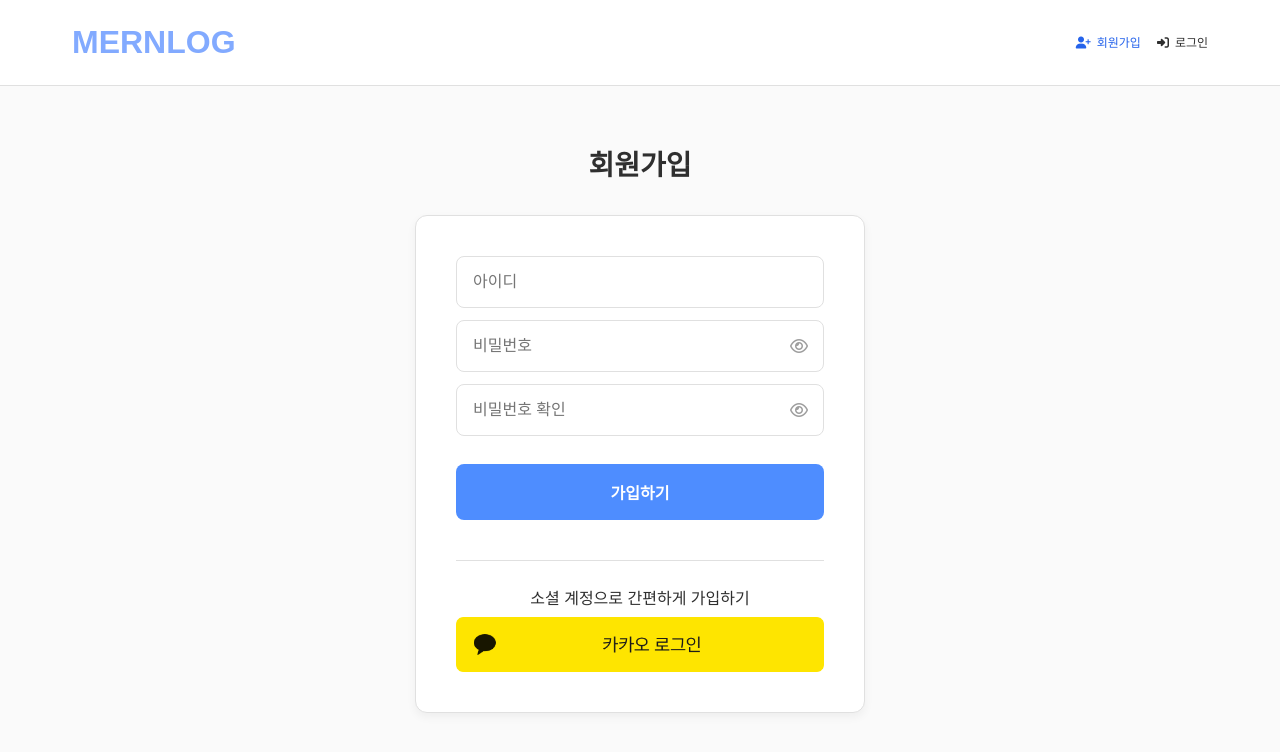
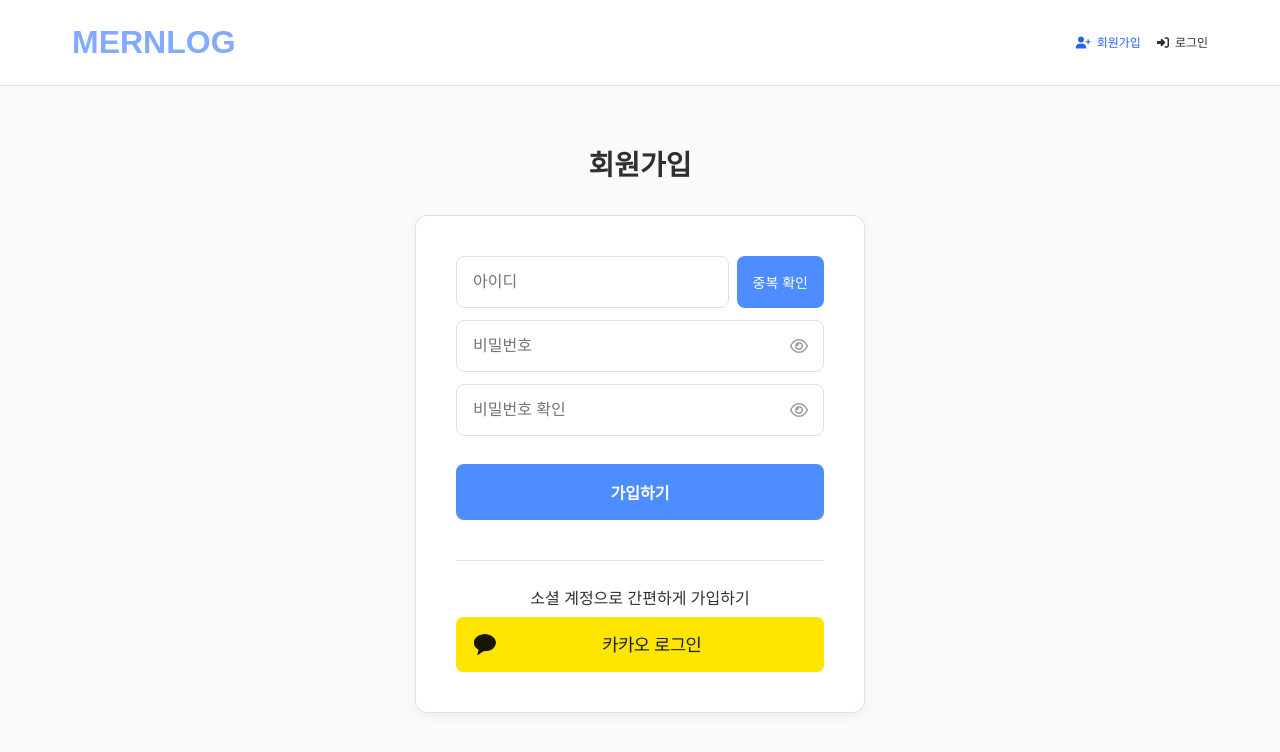
Before and after one commit to H-JuKyung/Mernlog_Front, a React (Vite) app: page /register in a window 1280 px wide. Shown: the top 752 px of the page. Built offline with nearby package versions, Linux system fonts and the light colour scheme; no server answers; a web font is replaced by a local one.

Commit message:
Feat: 아이디 중복 확인 추가 및 회원가입/로그인 유효성 검사 강화

```diff
--- a/src/apis/userApi.js
+++ b/src/apis/userApi.js
@@ -5,6 +5,18 @@ const API_URL = import.meta.env.VITE_BACK_URL;
 export const registerUser = async userData => {
   const response = await axios.post(`${API_URL}/auth/register`, userData);
   return response.data;
+};
+
+export const checkUserIdDuplicate = async userId => {
+  try {
+    const response = await axios.get(`${API_URL}/auth/check-duplicate`, {
+      params: { userId },
+    });
+    return response.data.isAvailable;
+  } catch (err) {
+    console.error('아이디 중복 확인 실패:', err);
+    throw err;
+  }
 };
 
 export const loginUser = async credentials => {
--- a/src/pages/LoginPage/index.jsx
+++ b/src/pages/LoginPage/index.jsx
@@ -18,12 +18,16 @@ export default function LoginPage() {
     switch (field) {
       case 'userId':
         return !value
-          ? ''
-          : /^[a-zA-Z0-9]{4,}$/.test(value)
+          ? '아이디를 입력해주세요.'
+          : /^[a-zA-Z0-9]{4,20}$/.test(value)
             ? ''
-            : '4자 이상의 영문자 또는 숫자를 입력해주세요.';
+            : '아이디는 4~20자의 영문자와 숫자로 입력해주세요.';
       case 'password':
-        return !value ? '' : value.length < 4 ? '4자 이상 입력해주세요.' : '';
+        return !value
+          ? '비밀번호를 입력해주세요.'
+          : /^(?=.*[A-Za-z])(?=.*\d)(?=.*[!@#$%^&*()_+=-]).{8,}$/.test(value)
+            ? ''
+            : '비밀번호는 8자 이상, 영문자, 숫자, 특수문자를 모두 포함해주세요.';
       default:
         return '';
     }
@@ -52,7 +56,7 @@ export default function LoginPage() {
     setErrors(newErrors);
 
     if (Object.values(newErrors).some(err => err) || !isFormValid) {
-      alert('아이디와 패스워드를 확인하세요.');
+      alert('아이디와 비밀번호를 확인하세요.');
       return;
     }
 
--- a/src/pages/RegisterPage/index.jsx
+++ b/src/pages/RegisterPage/index.jsx
@@ -1,7 +1,7 @@
 import { useState, useCallback, useMemo } from 'react';
 import { useNavigate } from 'react-router-dom';
 import css from './index.module.css';
-import { registerUser } from '@/apis/userApi';
+import { registerUser, checkUserIdDuplicate } from '@/apis/userApi';
 import KakaoLoginButton from '@/components/KakaoLoginButton';
 
 export default function RegisterPage() {
@@ -9,6 +9,8 @@ export default function RegisterPage() {
   const [errors, setErrors] = useState({ userId: '', password: '', passwordOk: '' });
   const [showPassword, setShowPassword] = useState(false);
   const [showConfirmPassword, setShowConfirmPassword] = useState(false);
+  const [isUserIdAvailable, setIsUserIdAvailable] = useState(null);
+  const [checkingUserId, setCheckingUserId] = useState(false);
 
   const navigate = useNavigate();
 
@@ -17,14 +19,22 @@ export default function RegisterPage() {
       switch (field) {
         case 'userId':
           return !value
+            ? '아이디를 입력해주세요.'
+            : /^[a-zA-Z0-9]{4,20}$/.test(value)
               ? ''
-            : /^[a-zA-Z0-9]{4,}$/.test(value)
+              : '아이디는 4~20자의 영문자와 숫자로 입력해주세요.';
+        case 'password':
+          return !value
+            ? '비밀번호를 입력해주세요.'
+            : /^(?=.*[A-Za-z])(?=.*\d)(?=.*[!@#$%^&*()_+=-]).{8,}$/.test(value)
               ? ''
-              : '4자 이상의 영문자 또는 숫자를 입력해주세요.';
-        case 'password':
-          return !value ? '' : value.length < 4 ? '4자 이상 입력해주세요.' : '';
+              : '비밀번호는 8자 이상, 영문자, 숫자, 특수문자를 모두 포함해주세요.';
         case 'passwordOk':
-          return !value ? '' : value !== formValues.password ? '패스워드가 일치하지 않습니다.' : '';
+          return !value
+            ? '비밀번호 확인을 입력해주세요.'
+            : value !== formValues.password
+              ? '비밀번호가 일치하지 않습니다.'
+              : '';
         default:
           return '';
       }
@@ -37,13 +47,34 @@ export default function RegisterPage() {
       const { name, value } = e.target;
       setForm(prev => ({ ...prev, [name]: value }));
       setErrors(prev => ({ ...prev, [name]: validate(name, value, { ...form, [name]: value }) }));
+      if (name === 'userId') setIsUserIdAvailable(null);
     },
     [validate, form]
   );
 
+  const handleCheckUserId = async () => {
+    if (!form.userId || errors.userId) {
+      alert('유효한 아이디를 입력해주세요.');
+      return;
+    }
+    try {
+      setCheckingUserId(true);
+      const available = await checkUserIdDuplicate(form.userId);
+      setIsUserIdAvailable(available);
+    } catch (err) {
+      console.error('중복 확인 실패:', err);
+      alert('중복 확인 실패');
+    } finally {
+      setCheckingUserId(false);
+    }
+  };
+
   const isFormValid = useMemo(
-    () => Object.values(errors).every(error => !error) && Object.values(form).every(value => value),
-    [errors, form]
+    () =>
+      Object.values(errors).every(error => !error) &&
+      Object.values(form).every(value => value) &&
+      isUserIdAvailable === true,
+    [errors, form, isUserIdAvailable]
   );
 
   const handleSubmit = async e => {
@@ -76,7 +107,33 @@ export default function RegisterPage() {
         <h2>회원가입</h2>
         <div className={css.registerContainer}>
           <form className={css.registerForm} onSubmit={handleSubmit}>
-            {['userId', 'password', 'passwordOk'].map(field => (
+            <div className={css.inputGroup}>
+              <div className={css.idInputContainer}>
+                <input
+                  type="text"
+                  placeholder="아이디"
+                  name="userId"
+                  className={css.idInput}
+                  value={form.userId}
+                  onChange={handleChange}
+                />
+                <button
+                  type="button"
+                  className={css.duplicateCheckButton}
+                  onClick={handleCheckUserId}
+                  disabled={checkingUserId}
+                >
+                  {checkingUserId ? '확인 중...' : '중복 확인'}
+                </button>
+              </div>
+              {isUserIdAvailable === true && (
+                <strong style={{ color: '#74d69e' }}>사용 가능합니다.</strong>
+              )}
+              {isUserIdAvailable === false && <strong>이미 존재하는 아이디입니다.</strong>}
+              <strong>{errors.userId}</strong>
+            </div>
+
+            {['password', 'passwordOk'].map(field => (
               <div className={css.inputGroup} key={field}>
                 <div className={css.inputWithIcon}>
                   <input
@@ -85,24 +142,15 @@ export default function RegisterPage() {
                         ? showPassword
                           ? 'text'
                           : 'password'
-                        : field === 'passwordOk'
-                          ? showConfirmPassword
+                        : showConfirmPassword
                           ? 'text'
                           : 'password'
-                          : 'text'
                     }
-                    placeholder={
-                      field === 'userId'
-                        ? '아이디'
-                        : field === 'password'
-                          ? '비밀번호'
-                          : '비밀번호 확인'
-                    }
+                    placeholder={field === 'password' ? '비밀번호' : '비밀번호 확인'}
                     name={field}
                     value={form[field]}
                     onChange={handleChange}
                   />
-                  {field !== 'userId' && (
                   <i
                     className={`fa-regular ${
                       field === 'password'
@@ -113,18 +161,20 @@ export default function RegisterPage() {
                           ? 'fa-eye-slash'
                           : 'fa-eye'
                     } ${css.eyeIcon}`}
-                      onClick={() => {
+                    onClick={() =>
                       field === 'password'
                         ? setShowPassword(prev => !prev)
-                          : setShowConfirmPassword(prev => !prev);
-                      }}
+                        : setShowConfirmPassword(prev => !prev)
+                    }
                   />
-                  )}
                 </div>
                 <strong>{errors[field]}</strong>
               </div>
             ))}
-            <button type="submit">가입하기</button>
+
+            <button type="submit" className={css.submitBtn}>
+              가입하기
+            </button>
           </form>
           <div className={css.socialLogin}>
             <p>소셜 계정으로 간편하게 가입하기</p>
--- a/src/pages/RegisterPage/index.module.css
+++ b/src/pages/RegisterPage/index.module.css
@@ -31,6 +31,40 @@
   box-shadow: 0 4px 10px rgba(0, 0, 0, 0.05);
 }
 
+.idInputContainer {
+  display: flex;
+  align-items: center;
+  justify-content: center;
+  gap: 0.5rem;
+}
+
+.idInput {
+  flex: 1;
+  padding: 1rem;
+  font-size: var(--fs-16);
+  border-radius: var(--fs-8);
+  border: 1px solid var(--color-border);
+  transition: all 0.3s;
+}
+
+.idInput:focus {
+  border-color: var(--color-primary);
+  outline: none;
+}
+
+.duplicateCheckButton {
+  padding: 1rem;
+  font-size: var(--fs-14);
+  background-color: var(--color-primary-dark);
+  color: var(--color-white);
+  border-radius: var(--fs-8);
+  transition: background-color 0.3s ease;
+}
+
+.duplicateCheckButton:hover {
+  background-color: var(--color-primary-darker);
+}
+
 .inputGroup {
   display: flex;
   flex-direction: column;
@@ -44,7 +78,7 @@
 }
 
 .inputWithIcon input,
-.registerForm button {
+.submitBtn {
   width: 100%;
   padding: 1rem;
   font-size: var(--fs-16);
@@ -78,12 +112,12 @@
 }
 
 .registerForm strong {
-  font-size: 0.875rem;
+  font-size: var(--fs-12);
   color: var(--color-error);
   padding: 0.25rem;
 }
 
-.registerForm button {
+.submitBtn {
   margin-top: 1rem;
   background-color: var(--color-primary-dark);
   color: var(--color-white);
@@ -92,7 +126,7 @@
   cursor: pointer;
 }
 
-.registerForm button:hover {
+.submitBtn:hover {
   background-color: var(--color-primary-darker);
 }
 
```
Lines whose indentation alone changed are shown as unchanged.
